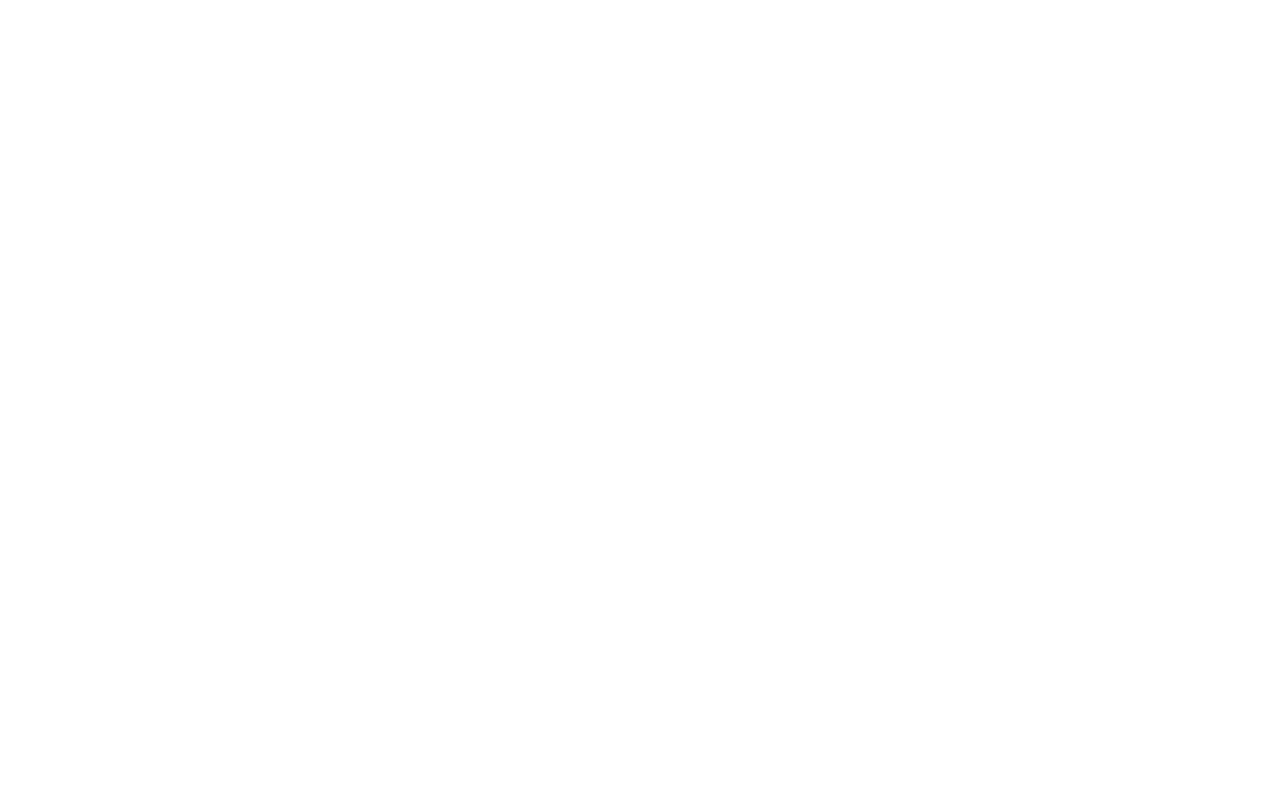
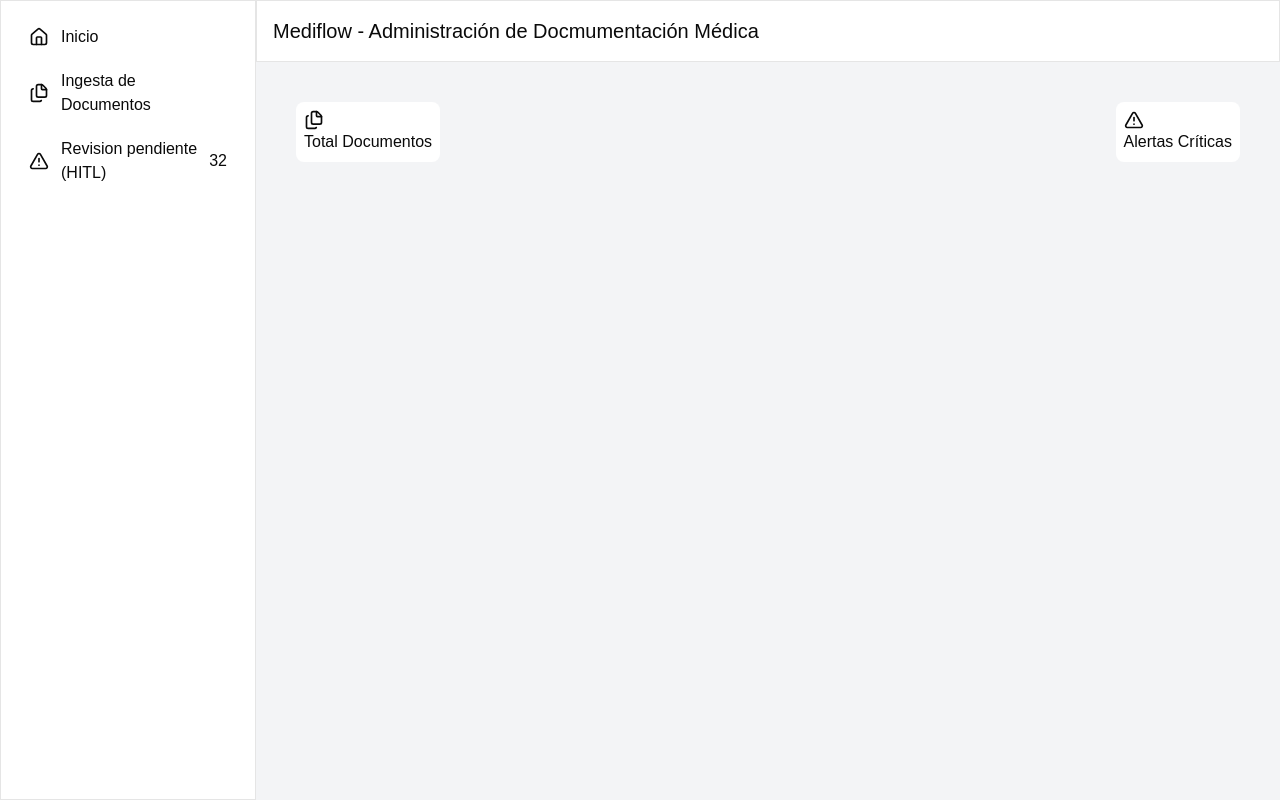
Before and after one commit to No-Country-simulation/G10-LATAM-equipo-8, a React (Vite) app in the folder Frontend/G10-Latam-Equipo-8/: page / in a window 1280 px wide. Built offline with nearby package versions, Linux system fonts and the light colour scheme.

Commit message:
Preparacion layout header, navbar con aside, construccion de DashboardLayout en progreso

```diff
--- a/Frontend/G10-Latam-Equipo-8/src/App.tsx
+++ b/Frontend/G10-Latam-Equipo-8/src/App.tsx
@@ -1,12 +1,14 @@
-
+import DashboardLayout from "./layout/DashboardLayout";
+import DocumentCount from "./layout/DocumentCount";
 
 function App() {
-
   return (
     <>
-
+      <DashboardLayout>
+        <DocumentCount></DocumentCount>
+      </DashboardLayout>
     </>
-  )
+  );
 }
 
-export default App
+export default App;
--- /dev/null
+++ b/Frontend/G10-Latam-Equipo-8/src/components/ui/badge.tsx
@@ -0,0 +1,48 @@
+import * as React from "react"
+import { cva, type VariantProps } from "class-variance-authority"
+import { cn } from "cn"
+import { Slot } from "radix-ui"
+
+const badgeVariants = cva(
+  "group/badge inline-flex h-5 w-fit shrink-0 items-center justify-center gap-1 overflow-hidden rounded-4xl border border-transparent px-2 py-0.5 text-xs font-medium whitespace-nowrap transition-all focus-visible:border-ring focus-visible:ring-[3px] focus-visible:ring-ring/50 has-data-[icon=inline-end]:pr-1.5 has-data-[icon=inline-start]:pl-1.5 aria-invalid:border-destructive aria-invalid:ring-destructive/20 dark:aria-invalid:ring-destructive/40 [&>svg]:pointer-events-none [&>svg]:size-3!",
+  {
+    variants: {
+      variant: {
+        default: "bg-primary text-primary-foreground [a]:hover:bg-primary/80",
+        secondary:
+          "bg-secondary text-secondary-foreground [a]:hover:bg-secondary/80",
+        destructive:
+          "bg-destructive/10 text-destructive focus-visible:ring-destructive/20 dark:bg-destructive/20 dark:focus-visible:ring-destructive/40 [a]:hover:bg-destructive/20",
+        outline:
+          "border-border text-foreground [a]:hover:bg-muted [a]:hover:text-muted-foreground",
+        ghost:
+          "hover:bg-muted hover:text-muted-foreground dark:hover:bg-muted/50",
+        link: "text-primary underline-offset-4 hover:underline",
+      },
+    },
+    defaultVariants: {
+      variant: "default",
+    },
+  }
+)
+
+function Badge({
+  className,
+  variant = "default",
+  asChild = false,
+  ...props
+}: React.ComponentProps<"span"> &
+  VariantProps<typeof badgeVariants> & { asChild?: boolean }) {
+  const Comp = asChild ? Slot.Root : "span"
+
+  return (
+    <Comp
+      data-slot="badge"
+      data-variant={variant}
+      className={cn(badgeVariants({ variant }), className)}
+      {...props}
+    />
+  )
+}
+
+export { Badge, badgeVariants }
--- a/Frontend/G10-Latam-Equipo-8/src/layout/DashboardLayout.tsx
+++ b/Frontend/G10-Latam-Equipo-8/src/layout/DashboardLayout.tsx
@@ -0,0 +1,20 @@
+import Header from "./Header";
+import Sidebar from "./Sidebar";
+
+type Props = {
+    children: React.ReactNode
+};
+
+function DashboardLayout({children}: Props) {
+  return (
+    <div className="flex min-h-screen">
+      <Sidebar></Sidebar>
+      <div className="flex-1 flex flex-col">
+        <Header title="Mediflow - Administración de Docmumentación Médica"></Header>
+        <main className="flex-1 p-6 bg-gray-100">{children}</main>
+      </div>
+    </div>
+  );
+}
+
+export default DashboardLayout;
--- /dev/null
+++ b/Frontend/G10-Latam-Equipo-8/src/layout/DocumentCount.tsx
@@ -0,0 +1,31 @@
+import { Files, TriangleAlert, type LucideIcon } from "lucide-react";
+
+type Props = {
+    title: string;
+    icon: LucideIcon;
+    count: number;
+};
+
+const DocumentCount = () => {
+    const documentAlerts: Props[] = [
+        {title: "Total Documentos", icon: Files, count: 24150},
+        {title: "Alertas Críticas", icon: TriangleAlert, count: 32}
+    ]
+  return (
+    <div className="w-full h-24">
+        <nav className="flex justify-between p-4">
+            {documentAlerts.map((item) => {
+                const Icon = item.icon;
+                return (
+                    <button key={item.title} className="p-2 bg-white rounded-md ">
+                        <Icon className="size-5 shrink-0" />
+                        <span>{item.title}</span>
+                    </button>
+                )
+            })}
+        </nav>
+    </div>
+  );
+}
+
+export default DocumentCount;
--- a/Frontend/G10-Latam-Equipo-8/src/layout/Header.tsx
+++ b/Frontend/G10-Latam-Equipo-8/src/layout/Header.tsx
@@ -0,0 +1,14 @@
+type Props = {
+    title: string;
+
+}
+
+const Header = ({title}: Props) => {
+  return (
+    <>
+    <h1 className="flex flex-col p-4 text-xl border">{title}</h1>
+    </>
+  )
+}
+
+export default Header
--- a/Frontend/G10-Latam-Equipo-8/src/layout/Sidebar.tsx
+++ b/Frontend/G10-Latam-Equipo-8/src/layout/Sidebar.tsx
@@ -0,0 +1,37 @@
+import { House, Files, TriangleAlert, type LucideIcon } from "lucide-react";
+
+type NavItem = {
+  label: string;
+  icon: LucideIcon;
+  badge?: number;
+};
+
+const Sidebar = () => {
+  const navItems: NavItem[] = [
+    { label: "Inicio", icon: House },
+    { label: "Ingesta de Documentos", icon: Files },
+    { label: "Revision pendiente (HITL)", icon: TriangleAlert, badge: 32 },
+  ];
+
+  return (
+    <aside className="w-64 h-screen p-4 flex flex-col gap-2 border">
+      <nav className="flex flex-col gap-1">
+        {navItems.map((item) => {
+          const Icon = item.icon;
+          return (
+            <button
+              key={item.label}
+              className="w-full flex items-center gap-3 px-3 py-2 rounded-lg text-left hover:bg-muted hover:text-foreground"
+            >
+              <Icon className="size-5 shrink-0" />
+              <span>{item.label}</span>
+              {item.badge && <span className="ml-auto">{item.badge}</span>}
+            </button>
+          );
+        })}
+      </nav>
+    </aside>
+  );
+};
+
+export default Sidebar;
```
